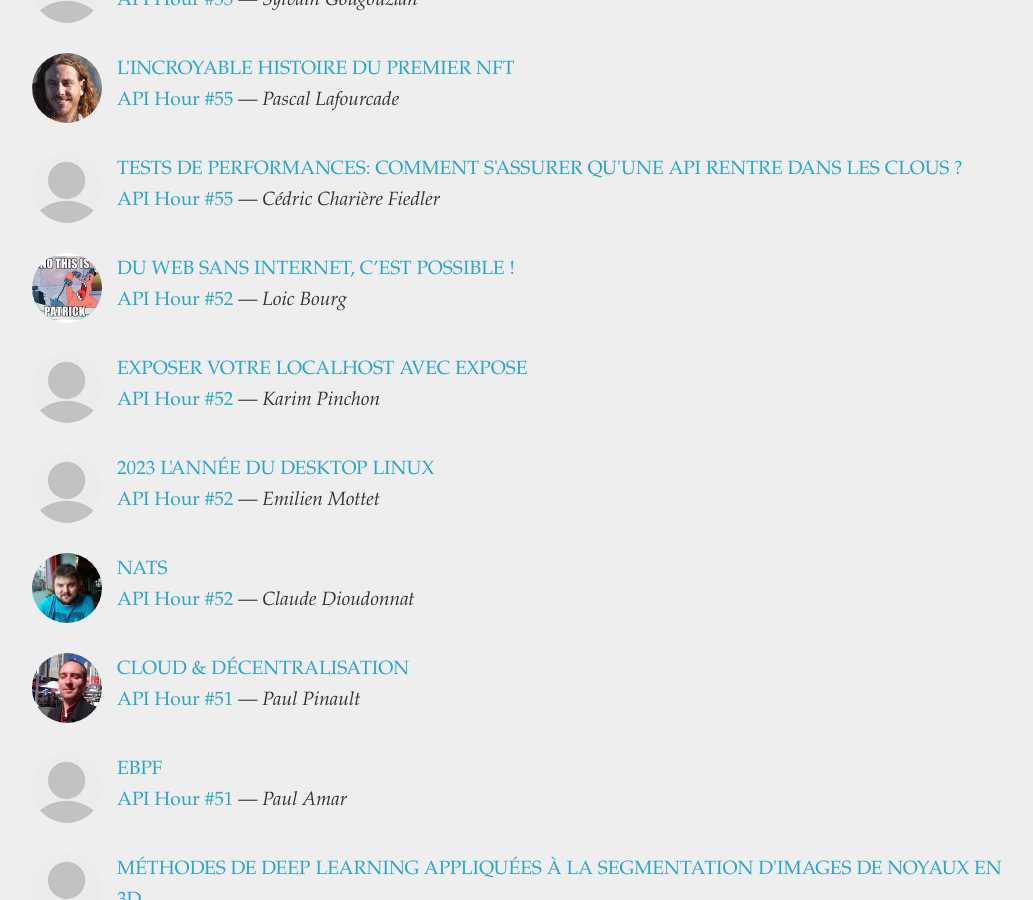
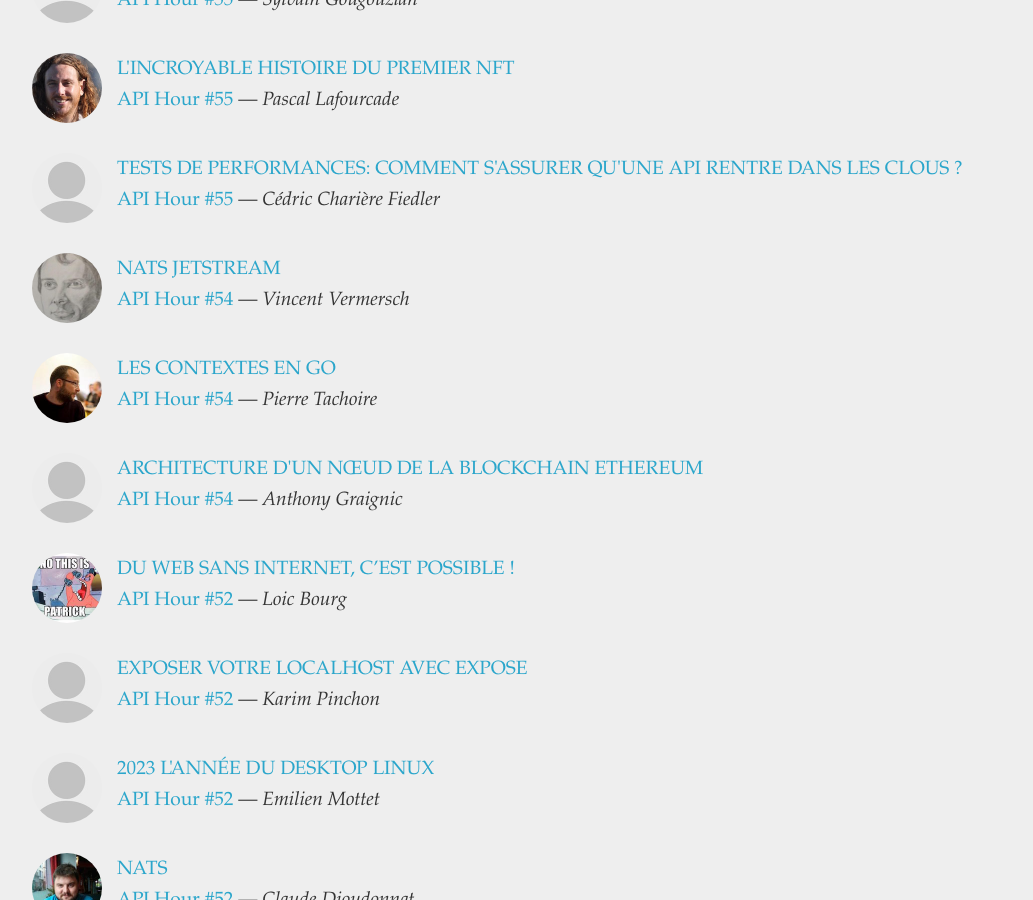
Before and after one commit to clermontech/clermontech.github.com, a Jekyll site: the page built from talks/index.md, in a window 1280 px wide and 900 px high, scrolled down 811 px. Shown: the whole window, without its empty margins (123-1156 px from the left). Built offline with Jekyll 4.4.1, drawn with Linux system fonts in a browser that asks for light colours.

Commit message:
AH54: add talks

```diff
--- /dev/null
+++ b/_posts/2023-04-24-anthony-graignic-architecture-d-un-noeud-de-la-blockchain-ethereum.md
@@ -0,0 +1,23 @@
+---
+layout: talk
+categories: [ talks, api-hour-54 ]
+
+session_url: /api-hours/api-hour-54.html
+session_name: Clermont'ech API Hour &#35;54
+session_short_name: "&#35;54"
+
+author: Anthony Graignic
+author_url:
+author_image:
+
+slides_url:
+video:
+
+title: "Architecture d'un nœud de la blockchain Ethereum"
+---
+
+La blockchain Ethereum crée un nouveau bloc toutes les 12 secondes, exécutant
+plus d'1 million de transactions par jour de manière décentralisée et
+sécurisée.
+Tout ça grâce à environ 5000 nœuds. Découvrons ensemble qui sont-ils, leur
+stack technique et comment font-ils fonctionner ce réseau distribué.
--- a/_posts/2023-04-24-api-hour-54.md
+++ b/_posts/2023-04-24-api-hour-54.md
@@ -39,14 +39,18 @@ sécurisée.
 Tout ça grâce à environ 5000 nœuds. Découvrons ensemble qui sont-ils, leur
 stack technique et comment font-ils fonctionner ce réseau distribué.
 
+[Voir la vidéo]({% post_url 2023-04-24-anthony-graignic-architecture-d-un-noeud-de-la-blockchain-ethereum %})
 
 ### Vincent Vermesch • NATS JetStream (15 min)
 
 La seconde saison sur NATS.
 Un eventstore, datastore, object store accessible aussi par mon navigateur.
 
+[Voir la vidéo]({% post_url 2023-04-24-vincent-vermesch-nats-jetstream %})
 
 ### Pierre Tachoire • Les contextes en Go (15 min)
 
 Présentation des contextes en Go: à quoi ils servent et comment les utiliser
 dans nos programmes.
+
+[Voir la vidéo]({% post_url 2023-04-24-pierre-tachoire-les-contextes-en-go %})
--- /dev/null
+++ b/_posts/2023-04-24-pierre-tachoire-les-contextes-en-go.md
@@ -0,0 +1,22 @@
+---
+layout: talk
+categories: [ talks, api-hour-54 ]
+
+session_url: /api-hours/api-hour-54.html
+session_name: Clermont'ech API Hour &#35;54
+session_short_name: "&#35;54"
+
+author: Pierre Tachoire
+author_url: https://mamot.fr/@krichprollsch
+author_image: krichprollsch.jpeg
+
+slides_url: https://krichprollsch.gitlab.io/lets-go
+video:
+
+title: "Les contextes en Go"
+
+---
+
+
+Présentation des contextes en Go: à quoi ils servent et comment les utiliser
+dans nos programmes.
--- /dev/null
+++ b/_posts/2023-04-24-vincent-vermesch-nats-jetstream.md
@@ -0,0 +1,20 @@
+---
+layout: talk
+categories: [ talks, api-hour-54 ]
+
+session_url: /api-hours/api-hour-54.html
+session_name: Clermont'ech API Hour &#35;54
+session_short_name: "&#35;54"
+
+author: Vincent Vermersch
+author_url:
+author_image: vermersch.jpeg
+
+slides_url:
+video:
+
+title: "NATS JetStream"
+---
+
+La seconde saison sur NATS.
+Un eventstore, datastore, object store accessible aussi par mon navigateur.
```
